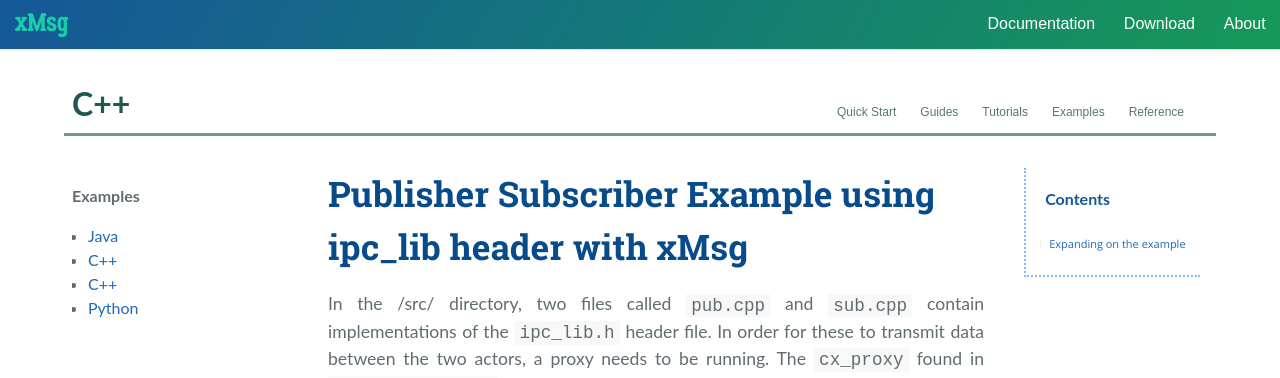
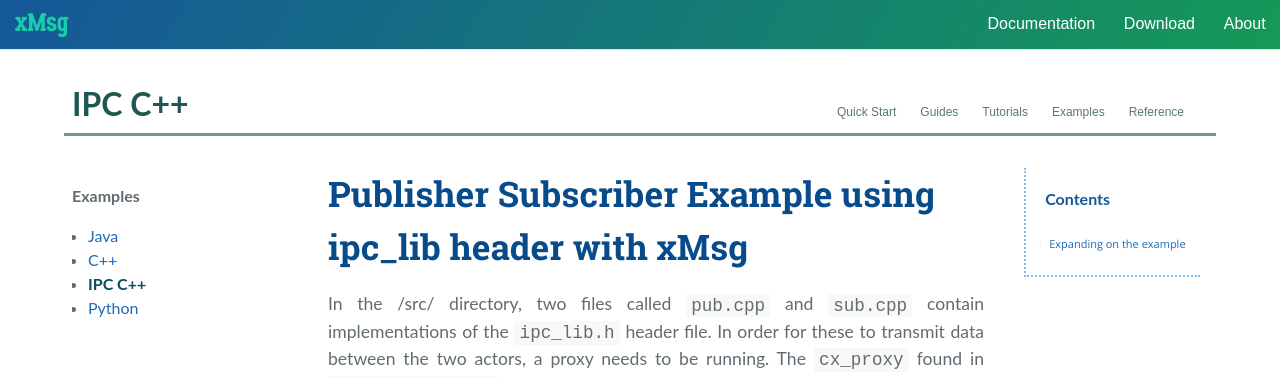
Before and after one commit to JeffersonLab/xmsg-docs, a Jekyll site: the page built from docs/examples/ipc-cpp.md, in a window 1280 px wide and 1246 px high. Shown: the top 378 px of the window. Built offline with Jekyll 4.4.1, drawn with Linux system fonts in a browser that asks for light colours; nearby versions of some CDN libraries.

Commit message:
fixed links to added pages

```diff
--- a/_layouts/doc_lang.html
+++ b/_layouts/doc_lang.html
@@ -1,6 +1,6 @@
 ---
 layout: xmsg
-documents: [java, cpp, python]
+documents: [java, cpp, ipc-cpp, python]
 ---
 
 {{ content }}
--- a/docs/examples/ipc-cpp.md
+++ b/docs/examples/ipc-cpp.md
@@ -2,8 +2,8 @@
 layout: doc_lang
 group_id: examples
 group_title: Examples
-id: cpp
-title: C++
+id: ipc-cpp
+title: IPC C++
 ---
 
 # Publisher Subscriber Example using ipc_lib header with xMsg
```
Also changed, not shown: docs/tutorials/ipc-cpp.md (+2 -2 lines), 1 other file.
